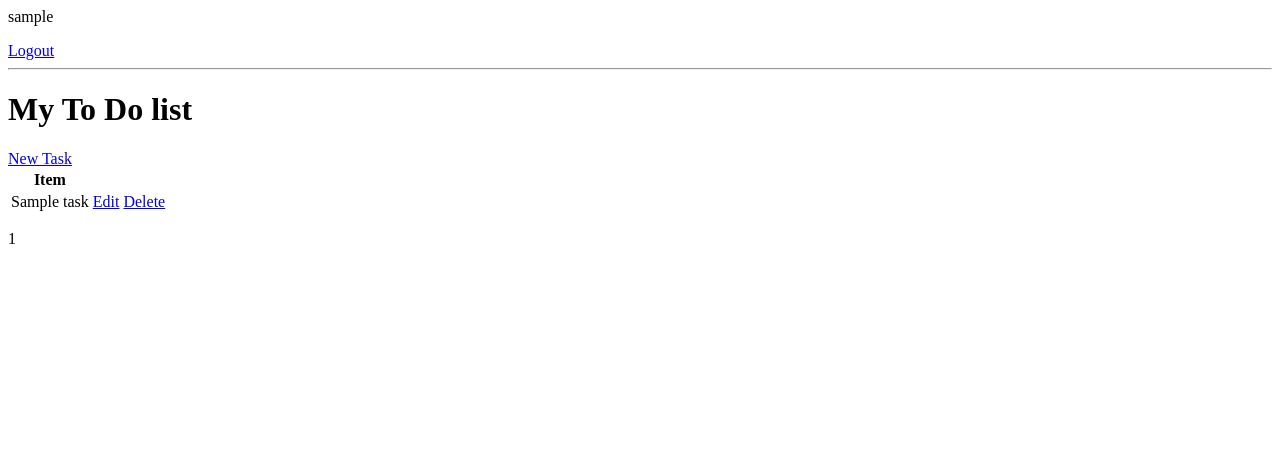
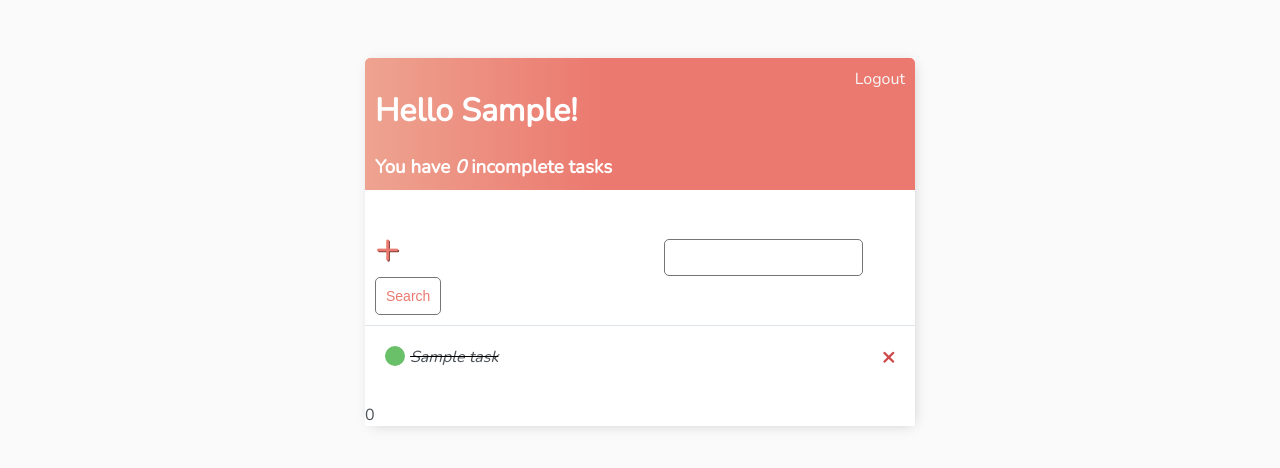
Before and after one commit to GAndanje/To-do-list-on-Django-framework, a Django app: page / in a window 1280 px wide. Shown: the top 468 px of the page. Run offline with Django 3.2, Linux system fonts and the light colour scheme; a user stored in the database is signed in; tables that the repository leaves empty hold one stand-in row (values such as "Sample post").

Commit message:
added containers for use with CSS

```diff
--- a/ToDoListProject/ToDoListApp/templates/ToDoListApp/task_detail.html
+++ b/ToDoListProject/ToDoListApp/templates/ToDoListApp/task_detail.html
@@ -1,4 +1,7 @@
+{% extends './index.html'%}
+{%block content%}
 <a href="{% url 'tasklist' %}">Back</a>
 <h1>
 	Task: {{task}}
 </h1>
+{%block content%}
--- a/ToDoListProject/ToDoListApp/templates/ToDoListApp/task_list.html
+++ b/ToDoListProject/ToDoListApp/templates/ToDoListApp/task_list.html
@@ -1,26 +1,45 @@
-{% if request.user.is_authenticated %}
-	<p>{{request.user}}</p>
+{% extends './index.html'%}
+{%block content%}
+<div class="header-bar">
+	<div>
+		<h1>Hello {{request.user|title}}!</h1>
+		<h3 style="margin:0">You have <i>{{count}} </i>incomplete task{{count|pluralize:'s'}}</h3>
+	</div>
+	{% if request.user.is_authenticated %}
 	<a href="{%url 'logout'%}">Logout</a>
-{%else%}
-	<p>{{request.user}}</p>
+	{%else%}
 	<a href="{%url 'logout'%}">Login</a>
-{%endif%}
+	{%endif%}
+</div>
 
-<hr>
-<h1>My To Do list</h1>
-<a href="{% url 'taskcreate' %}">New Task</a>
-<table>
-	<tr>
-		<th>Item</th>
-	</tr>
-	{% for task in tasks %}
-	<tr>
-		<td>{{task.title}}</td>
-		<td><a href="{% url 'taskupdate' task.id %}">Edit</a></td>
-		<td><a href="{% url 'taskdelete' task.id %}">Delete</a></td>
-	</tr>
-	{% empty %}
-	<h3>No items in list</h3>
-	{% endfor %}
-</table>
+<div class="search-add-form">
+	<form>
+		<a id="add-task" href="{% url 'taskcreate' %}">&#43;</a>
+		<input id="task-list-button" type="text" name="search-area" value="{{search_input}}">
+		<input class='button'type="submit" value="Search">
+	</form>
+</div>
+
+<div class="tasks-wrapper">
+	{%for task in tasks%}
+	<div class="task-wrapper">
+		{% if task.complete%}
+		<div class="task-title">
+			<div class="task-complete-icon"></div>
+			<i><s><a href="{% url 'taskupdate' task.id %}">{{task}}</a></s></i>
+		</div>
+		<a class="delete-task "href="{% url 'taskdelete' task.id %}">&#215;</a>
+		{% else %}
+		<div class="task-title">
+			<div class="task-incomplete-icon"></div>
+			<a href="{% url 'taskupdate' task.id %}">{{task}}</a>
+		</div>
+		<a class="delete-task "href="{% url 'taskdelete' task.id %}">&#215;</a>
+		{% endif%}
+	</div>
+	{%empty%}
+	<h3>You have no pending tasks</h3>
+	{%endfor%}
+</div>
 <p>{{count}}</p>
+{%endblock content%}
--- a/ToDoListProject/ToDoListApp/views.py
+++ b/ToDoListProject/ToDoListApp/views.py
@@ -41,7 +41,11 @@ class TaskListView(LoginRequiredMixin,ListView):
 	def get_context_data(self,**kwargs):
 		context = super().get_context_data(**kwargs)
 		context['tasks']=context['tasks'].filter(user=self.request.user)
-		context['count']=context['tasks'].filter(complete=True).count()
+		context['count']=context['tasks'].filter(complete=False).count()
+		search_input=self.request.GET.get('search-area') or ''
+		if search_input:
+			context['tasks']=context['tasks'].filter(title__startswith=search_input)
+		context['search_input']=search_input
 		return context
 
 class TaskDetailView(LoginRequiredMixin,DetailView):
```
Also changed, not shown: ToDoListProject/ToDoListApp/templates/ToDoListApp/login.html (+11 -6 lines), ToDoListProject/ToDoListApp/templates/ToDoListApp/register.html (+11 -6 lines), ToDoListProject/ToDoListApp/templates/ToDoListApp/task_confirm_delete.html (+12 -5 lines), ToDoListProject/ToDoListApp/templates/ToDoListApp/task_form.html (+13 -5 lines).
